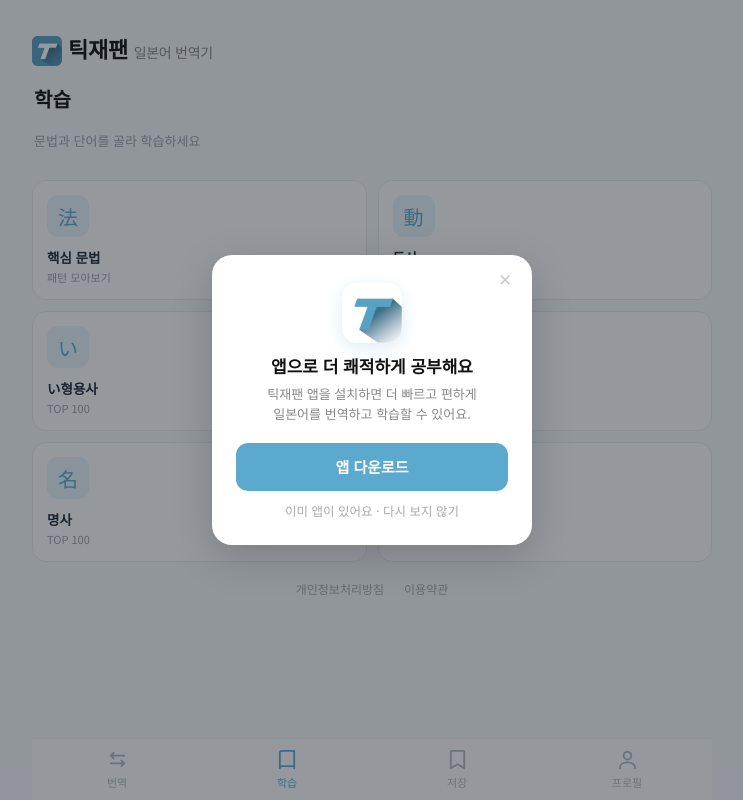
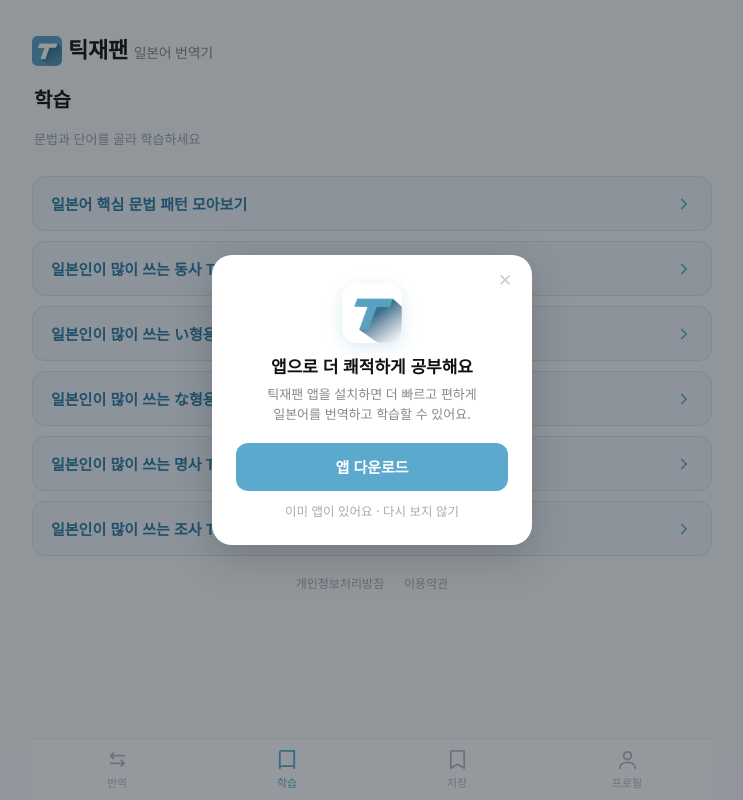
Before and after one commit to less0215/japan-intonation, a React (Vite) app in the folder frontend/: page /study in a window 1280 px wide. Shown: the whole page, without its empty margins (268-1011 px from the left). Built offline with nearby package versions, Linux system fonts and the light colour scheme.

Commit message:
리디자인 2차 피드백: 학습 탭을 전체폭 바로 펼침, 문법 페이지에도 카테고리 바 일관 적용, 저장 간격 축소
Co-Authored-By: Claude Opus 4.8 <noreply@anthropic.com>

```diff
--- a/frontend/src/App.jsx
+++ b/frontend/src/App.jsx
@@ -592,7 +592,7 @@ export default function App() {
             <button onClick={() => navigate('/study')} className="back-to-translate">
               ← 학습
             </button>
-            {tab !== 'grammar' && <CategoryBars current={tab} onNavigate={navigate} />}
+            <CategoryBars current={tab} onNavigate={navigate} />
           </>
         )}
 
--- a/frontend/src/components/SavesPage.jsx
+++ b/frontend/src/components/SavesPage.jsx
@@ -19,7 +19,7 @@ export default function SavesPage({ onSelectHistory }) {
     fontWeight: on ? 600 : 400, cursor: 'pointer', border: 'none', fontFamily: 'inherit',
     background: on ? PRIMARY : '#f3f5f7', color: on ? '#fff' : '#888',
   })
-  const card = { background: '#fff', border: '1px solid #eaecef', borderRadius: 13, padding: '12px 13px', marginBottom: 8, cursor: 'pointer', width: '100%', textAlign: 'left', fontFamily: 'inherit' }
+  const card = { background: '#fff', border: '1px solid #eaecef', borderRadius: 12, padding: '11px 13px', marginBottom: 6, cursor: 'pointer', width: '100%', textAlign: 'left', fontFamily: 'inherit' }
   const empty = (t) => (
     <div style={{ background: '#fff', border: '1px solid #eaecef', borderRadius: 14, padding: '48px 20px', display: 'flex', flexDirection: 'column', alignItems: 'center', gap: 10 }}>
       <svg width="34" height="34" viewBox="0 0 24 24" fill="none" stroke="#d4dade" strokeWidth="1.6" strokeLinecap="round" strokeLinejoin="round"><path d="M6 3h12a1 1 0 0 1 1 1v17l-7-4-7 4V4a1 1 0 0 1 1-1z" /></svg>
@@ -30,8 +30,8 @@ export default function SavesPage({ onSelectHistory }) {
   return (
     <>
       <PageSEO title="저장 - 틱재팬" description="저장한 번역·단어·예문을 모아보세요." path="/saves" noindex />
-      <h2 style={{ fontSize: 20, fontWeight: 700, margin: '4px 2px 14px' }}>저장</h2>
-      <div style={{ display: 'flex', gap: 6, marginBottom: 14 }}>
+      <h2 style={{ fontSize: 20, fontWeight: 700, margin: '4px 2px 10px' }}>저장</h2>
+      <div style={{ display: 'flex', gap: 6, marginBottom: 10 }}>
         <button style={segStyle(seg === 'history')} onClick={() => setSeg('history')}>번역 기록</button>
         <button style={segStyle(seg === 'words')}   onClick={() => setSeg('words')}>단어</button>
         <button style={segStyle(seg === 'examples')} onClick={() => setSeg('examples')}>예문</button>
--- a/frontend/src/components/StudyPage.jsx
+++ b/frontend/src/components/StudyPage.jsx
@@ -1,18 +1,9 @@
 import { useNavigate } from 'react-router-dom'
 import { track } from '../App'
 import PageSEO from './PageSEO'
+import CategoryBars from './CategoryBars'
 
-/* 학습 허브 — 문법·품사 학습 자료 모음 (개별 URL은 기존 그대로 유지: SEO 보존) */
-const PRIMARY = '#5CA9CE'
-const ITEMS = [
-  { jp: '法', label: '핵심 문법', sub: '패턴 모아보기', path: '/grammar', key: 'grammar' },
-  { jp: '動', label: '동사',      sub: 'TOP 100',     path: '/verbs',  key: 'verbs' },
-  { jp: 'い', label: 'い형용사',  sub: 'TOP 100',     path: '/adj-i',  key: 'adj-i' },
-  { jp: 'な', label: 'な형용사',  sub: 'TOP 100',     path: '/adj-na', key: 'adj-na' },
-  { jp: '名', label: '명사',      sub: 'TOP 100',     path: '/noun',   key: 'noun' },
-  { jp: '助', label: '조사',      sub: 'TOP 10',      path: '/particles', key: 'particles' },
-]
-
+/* 학습 허브 — 문법·품사 학습 자료를 전체폭 바로 펼쳐서 표시 (개별 URL 유지: SEO 보존) */
 export default function StudyPage() {
   const navigate = useNavigate()
   return (
@@ -22,24 +13,9 @@ export default function StudyPage() {
         description="일본인이 자주 쓰는 핵심 문법과 품사별 TOP100 단어를 활용표·예문과 함께 학습하세요."
         path="/study"
       />
-      <h2 style={{ fontSize: 20, fontWeight: 700, margin: '4px 2px 4px' }}>학습</h2>
-      <p style={{ fontSize: 13, color: '#9aa0a6', margin: '0 2px 16px' }}>문법과 단어를 골라 학습하세요</p>
-      <div style={{ display: 'grid', gridTemplateColumns: '1fr 1fr', gap: 11 }}>
-        {ITEMS.map(it => (
-          <button
-            key={it.key}
-            onClick={() => { track('tab_view', { tab: it.key }); navigate(it.path) }}
-            style={{
-              textAlign: 'left', background: '#fff', border: '1px solid #eaecef',
-              borderRadius: 14, padding: 14, cursor: 'pointer', fontFamily: 'inherit',
-            }}
-          >
-            <div style={{ width: 42, height: 42, borderRadius: 11, background: '#eaf4fa', color: PRIMARY, display: 'flex', alignItems: 'center', justifyContent: 'center', fontSize: 20, fontWeight: 500 }}>{it.jp}</div>
-            <p style={{ margin: '10px 0 0', fontSize: 13.5, fontWeight: 600, color: '#1f2937' }}>{it.label}</p>
-            <p style={{ margin: '2px 0 0', fontSize: 11, color: '#9aa0a6' }}>{it.sub}</p>
-          </button>
-        ))}
-      </div>
+      <h2 style={{ fontSize: 20, fontWeight: 700, margin: '4px 2px 2px' }}>학습</h2>
+      <p style={{ fontSize: 13, color: '#9aa0a6', margin: '0 2px 14px' }}>문법과 단어를 골라 학습하세요</p>
+      <CategoryBars current={null} onNavigate={(path) => { track('tab_view', { from: 'study' }); navigate(path) }} />
     </>
   )
 }
```
